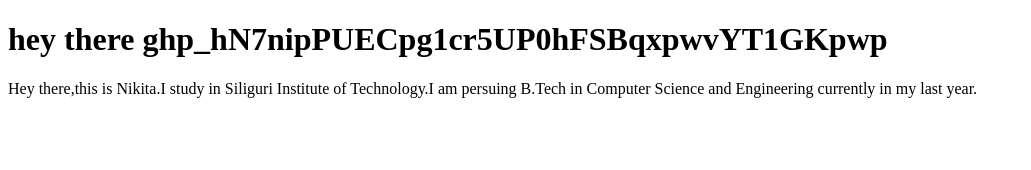
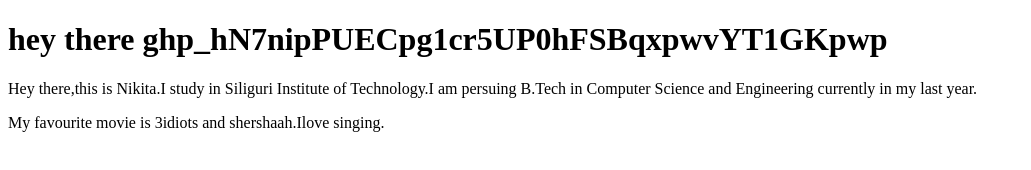
Before and after one commit to nikita12052000/NikitaSanyasi_Portfolio, a plain HTML site: page index.html in a window 1280 px wide. Shown: the whole page, without its empty margins (0-1031 px from the left). Drawn offline with Linux system fonts and the light colour scheme.

Commit message:
docs:upfdated hobbymovie

```diff
--- a/index.html
+++ b/index.html
@@ -9,5 +9,6 @@
 <body>
     <h1>hey there 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</h1>
     <p>Hey there,this is Nikita.I study in Siliguri Institute of Technology.I am persuing B.Tech in Computer Science and Engineering currently in my last year. </p>
+    <p>My favourite movie is 3idiots and shershaah.Ilove singing.</p>
 </body>
 </html>
```
